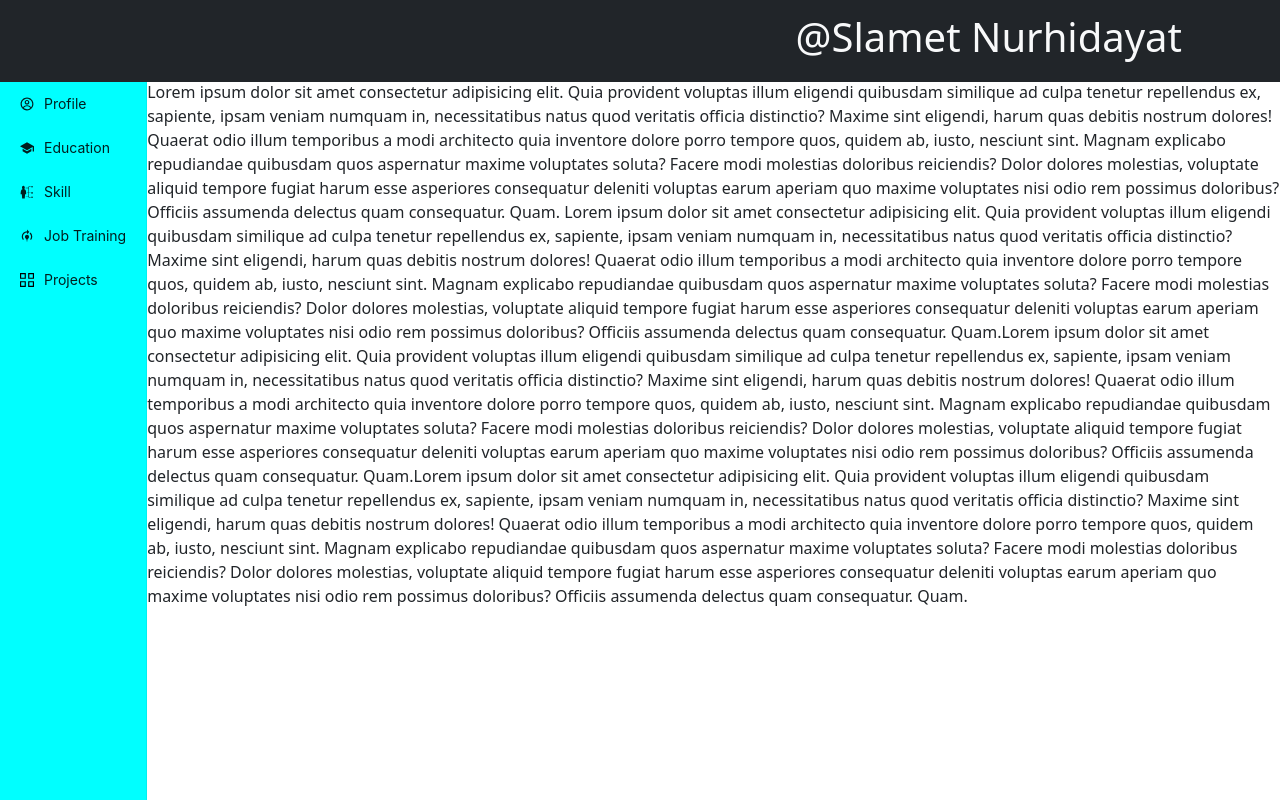
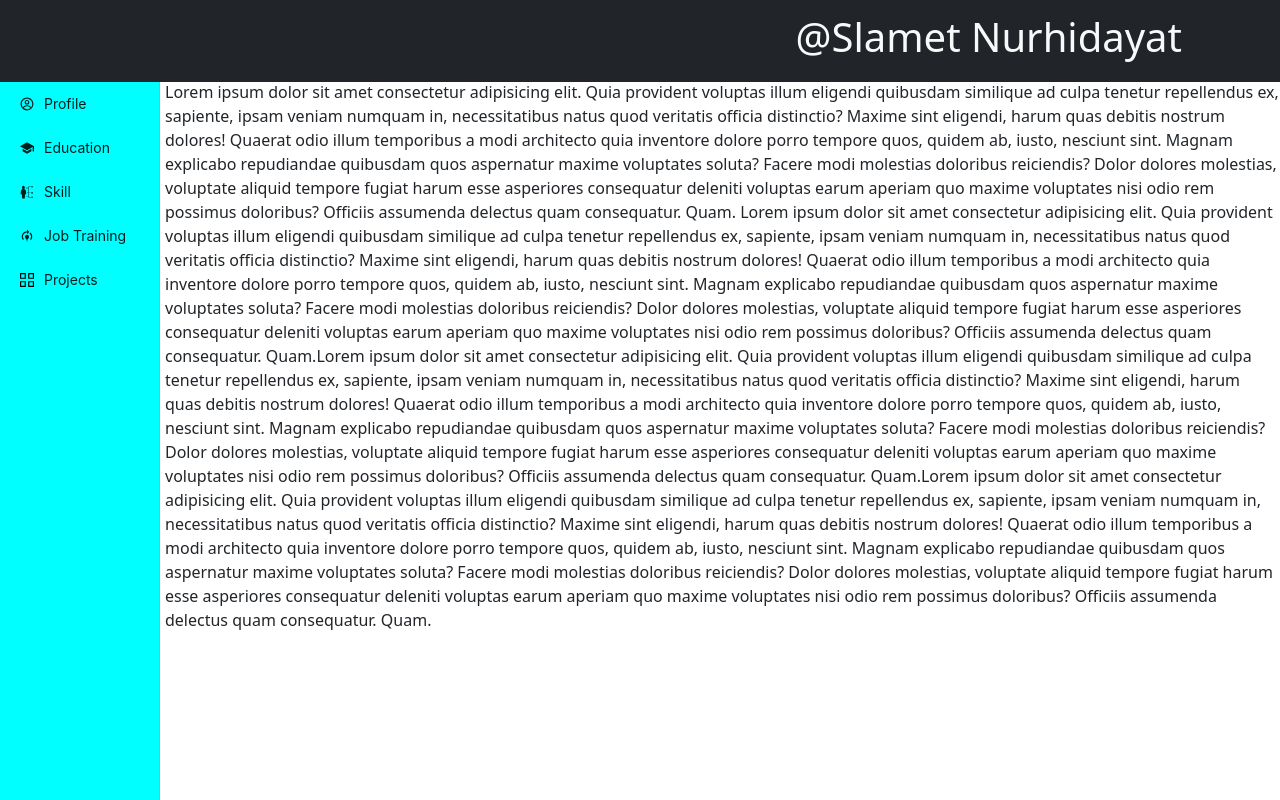
Before and after one commit to Memetz45/style_react, a React (Vite) app: page /project in a window 1280 px wide. Shown: the top 800 px of the page. Built offline with nearby package versions, Linux system fonts and the light colour scheme.

Commit message:
memperbaiki side bar

```diff
--- a/src/reactJs_eduwork/Tugas/Tugas_Style/Body.jsx
+++ b/src/reactJs_eduwork/Tugas/Tugas_Style/Body.jsx
@@ -1,6 +1,6 @@
 import React from "react";
+import './style.css';
 import { Menu } from "antd";
-import './Body.css';
 import { Route, Routes, useNavigate } from "react-router-dom";
 import { CgProfile } from "react-icons/cg";
 import { IoSchoolSharp } from "react-icons/io5";
@@ -14,20 +14,25 @@ import JobTraining from "./JobTraining";
 import Projects from "./Projects";
 import Header from "./Header";
 
-// import { Content } from "antd/es/layout/layout";
 
 
 const Body = () => {
     const navigate = useNavigate();
     const style = {
-        backgroundColor: 'aqua',
-        backgroundSize: 'auto'
+        marginTop: '80px',
+        height: '100%',
+        width: '160px',
+        position: 'fixed',
+        zIndex:'1',
+        top:'0',
+        left:'0',
+        overflowX: 'hidden',
+        backgroundColor: 'aqua'
     }
     return (
         <div>
-            <Header/>
+            <Header />
             <div className="body">
-
                 <Menu style={style}
                     onClick={({ key }) => {
                         if (key === "profile") {
--- a/src/reactJs_eduwork/Tugas/Tugas_Style/Education.jsx
+++ b/src/reactJs_eduwork/Tugas/Tugas_Style/Education.jsx
@@ -1,8 +1,9 @@
 import React from "react";
+import "./style.css";
 
 const Education = () => {
     return (
-        <div>
+        <div className="content">
             Lorem ipsum dolor sit amet consectetur adipisicing elit.
             Quia provident voluptas illum eligendi quibusdam similique ad culpa tenetur repellendus ex,
             sapiente, ipsam veniam numquam in, necessitatibus natus quod veritatis officia distinctio?
@@ -30,10 +31,6 @@ const Education = () => {
             modi molestias doloribus reiciendis? Dolor dolores molestias, voluptate aliquid tempore
             fugiat harum esse asperiores consequatur deleniti voluptas earum aperiam quo maxime voluptates
             nisi odio rem possimus doloribus? Officiis assumenda delectus quam consequatur. Quam.
-            <br /><br /><br /><br /><br /><br /><br /><br /><br /><br /><br /><br />
-            <br /><br /><br /><br /><br /><br /><br /><br /><br /><br /><br /><br />
-            <br /><br /><br /><br /><br /><br /><br /><br /><br /><br /><br /><br />
-            <br /><br /><br /><br /><br /><br /><br /><br /><br /><br /><br /><br />
         </div>
     )
 }
--- a/src/reactJs_eduwork/Tugas/Tugas_Style/JobTraining.jsx
+++ b/src/reactJs_eduwork/Tugas/Tugas_Style/JobTraining.jsx
@@ -1,8 +1,9 @@
 import React from "react";
+import "./style.css";
 
 const JobTraining = () => {
     return (
-        <div>
+        <div className="content">
             Lorem ipsum dolor sit amet consectetur adipisicing elit.
             Quia provident voluptas illum eligendi quibusdam similique ad culpa tenetur repellendus ex,
             sapiente, ipsam veniam numquam in, necessitatibus natus quod veritatis officia distinctio?
@@ -21,10 +22,7 @@ const JobTraining = () => {
             modi molestias doloribus reiciendis? Dolor dolores molestias, voluptate aliquid tempore
             fugiat harum esse asperiores consequatur deleniti voluptas earum aperiam quo maxime voluptates
             nisi odio rem possimus doloribus? Officiis assumenda delectus quam consequatur. Quam.
-            <br /><br /><br /><br /><br /><br /><br /><br /><br /><br /><br /><br />
-            <br /><br /><br /><br /><br /><br /><br /><br /><br /><br /><br /><br />
-            <br /><br /><br /><br /><br /><br /><br /><br /><br /><br /><br /><br />
-            <br /><br /><br /><br /><br /><br /><br /><br /><br /><br /><br /><br />
+
         </div>
     )
 }
--- a/src/reactJs_eduwork/Tugas/Tugas_Style/Profile.jsx
+++ b/src/reactJs_eduwork/Tugas/Tugas_Style/Profile.jsx
@@ -1,8 +1,9 @@
 import React from "react";
+import "./style.css";
 
 const Profile = () => {
     return (
-        <div>
+        <div className="content">
             Lorem ipsum dolor sit amet consectetur adipisicing elit.
             Quia provident voluptas illum eligendi quibusdam similique ad culpa tenetur repellendus ex,
             sapiente, ipsam veniam numquam in, necessitatibus natus quod veritatis officia distinctio?
@@ -12,10 +13,7 @@ const Profile = () => {
             modi molestias doloribus reiciendis? Dolor dolores molestias, voluptate aliquid tempore
             fugiat harum esse asperiores consequatur deleniti voluptas earum aperiam quo maxime voluptates
             nisi odio rem possimus doloribus? Officiis assumenda delectus quam consequatur. Quam.
-            <br /><br /><br /><br /><br /><br /><br /><br /><br /><br /><br /><br />
-            <br /><br /><br /><br /><br /><br /><br /><br /><br /><br /><br /><br />
-            <br /><br /><br /><br /><br /><br /><br /><br /><br /><br /><br /><br />
-            <br /><br /><br /><br /><br /><br /><br /><br /><br /><br /><br /><br />
+
         </div>
     )
 }
--- a/src/reactJs_eduwork/Tugas/Tugas_Style/Projects.jsx
+++ b/src/reactJs_eduwork/Tugas/Tugas_Style/Projects.jsx
@@ -1,8 +1,9 @@
 import React from "react";
+import "./style.css";
 
 const Projects = () => {
     return (
-        <div>
+        <div className="content">
             Lorem ipsum dolor sit amet consectetur adipisicing elit.
             Quia provident voluptas illum eligendi quibusdam similique ad culpa tenetur repellendus ex,
             sapiente, ipsam veniam numquam in, necessitatibus natus quod veritatis officia distinctio?
@@ -37,10 +38,7 @@ const Projects = () => {
             modi molestias doloribus reiciendis? Dolor dolores molestias, voluptate aliquid tempore
             fugiat harum esse asperiores consequatur deleniti voluptas earum aperiam quo maxime voluptates
             nisi odio rem possimus doloribus? Officiis assumenda delectus quam consequatur. Quam.
-            <br /><br /><br /><br /><br /><br /><br /><br /><br /><br /><br /><br />
-            <br /><br /><br /><br /><br /><br /><br /><br /><br /><br /><br /><br />
-            <br /><br /><br /><br /><br /><br /><br /><br /><br /><br /><br /><br />
-            <br /><br /><br /><br /><br /><br /><br /><br /><br /><br /><br /><br />
+            <br /><br /><br /><br /><br /><br /><br /><br /><br /><br /><br /><br /><br /><br /><br /><br /><br /><br />
         </div>
     )
 }
--- a/src/reactJs_eduwork/Tugas/Tugas_Style/Skill.jsx
+++ b/src/reactJs_eduwork/Tugas/Tugas_Style/Skill.jsx
@@ -1,8 +1,9 @@
 import React from "react";
+import "./style.css";
 
 const Skill = () => {
     return (
-        <div>
+        <div className="content">
             Lorem ipsum dolor sit amet consectetur adipisicing elit.
             Quia provident voluptas illum eligendi quibusdam similique ad culpa tenetur repellendus ex,
             sapiente, ipsam veniam numquam in, necessitatibus natus quod veritatis officia distinctio?
@@ -37,10 +38,7 @@ const Skill = () => {
             modi molestias doloribus reiciendis? Dolor dolores molestias, voluptate aliquid tempore
             fugiat harum esse asperiores consequatur deleniti voluptas earum aperiam quo maxime voluptates
             nisi odio rem possimus doloribus? Officiis assumenda delectus quam consequatur. Quam.
-            <br /><br /><br /><br /><br /><br /><br /><br /><br /><br /><br /><br />
-            <br /><br /><br /><br /><br /><br /><br /><br /><br /><br /><br /><br />
-            <br /><br /><br /><br /><br /><br /><br /><br /><br /><br /><br /><br />
-            <br /><br /><br /><br /><br /><br /><br /><br /><br /><br /><br /><br />
+
         </div>
     )
 }
--- a/src/reactJs_eduwork/Tugas/Tugas_Style/Body.css
+++ b/src/reactJs_eduwork/Tugas/Tugas_Style/style.css
@@ -4,3 +4,6 @@
     flex-direction: row;
 
 }
+.content{
+    margin-left: 165px;
+}
```
